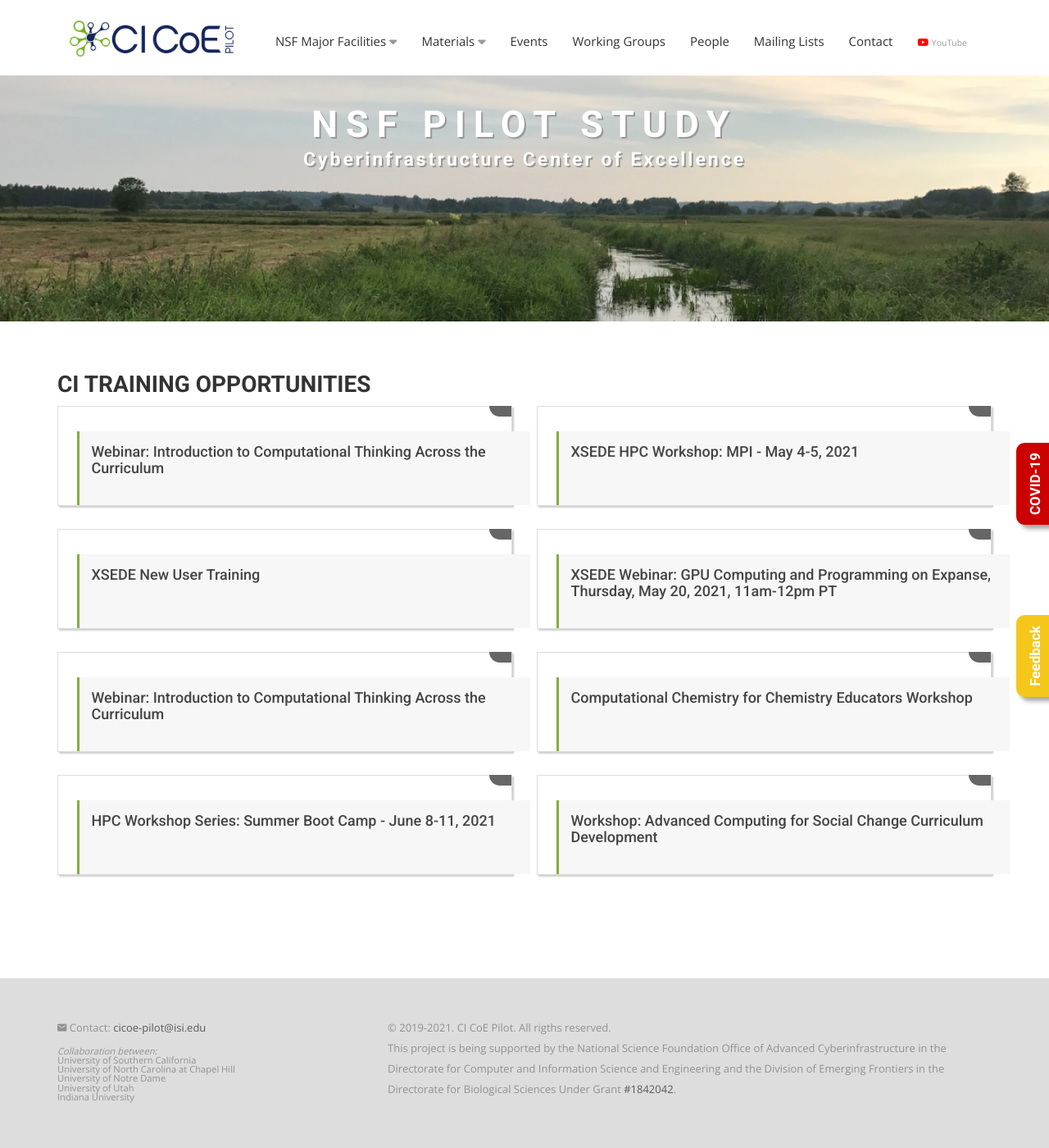
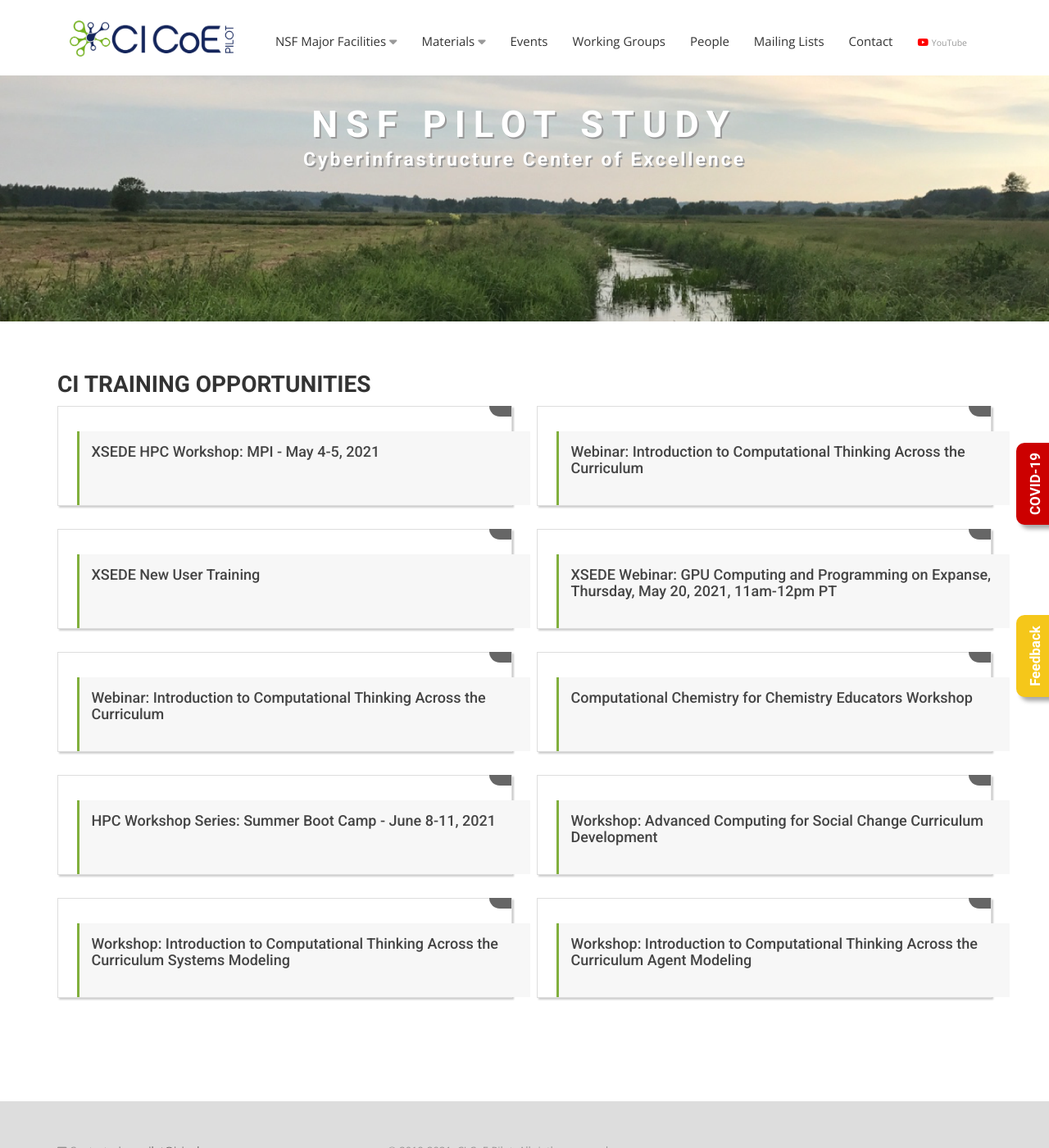
Before and after one commit to cicoe/cicoe.github.io, a Jekyll site: the page built from training_opportunities.html, in a window 1280 px wide and 1400 px high. Shown: the whole window at 82% size. Built offline with Jekyll 4.4.1, drawn with Linux system fonts in a browser that asks for light colours; nearby versions of some CDN libraries; some web fonts are replaced.

Commit message:
updated training events

```diff
--- a/_data/training_opportunities.yml
+++ b/_data/training_opportunities.yml
@@ -1,3 +1,10 @@
+- categroy: Workshop
+  end_date: May 05, 2021
+  source: XSEDE
+  start_date: May 04, 2021
+  time: ''
+  title: 'XSEDE HPC Workshop: MPI - May 4-5, 2021'
+  website: "https://www.xsede.org/web/xup/course-calendar/-/training-user/class/2336/session/3999/register"
 - categroy: Workshop
   end_date: May 04, 2021
   source: XSEDE
@@ -5,13 +12,6 @@
   time: ''
   title: 'Webinar: Introduction to Computational Thinking Across the Curriculum'
   website: "https://www.xsede.org/web/xup/course-calendar/-/training-user/class/2334/session/3996/register"
-- categroy: Workshop
-  end_date: May 05, 2021
-  source: XSEDE
-  start_date: May 04, 2021
-  time: ''
-  title: 'XSEDE HPC Workshop: MPI - May 4-5, 2021'
-  website: "https://www.xsede.org/web/xup/course-calendar/-/training-user/class/2336/session/3999/register"
 - categroy: Workshop
   end_date: May 05, 2021
   source: XSEDE
@@ -55,3 +55,19 @@
   time: ''
   title: 'Workshop: Advanced Computing for Social Change Curriculum Development'
   website: "https://www.xsede.org/web/xup/course-calendar/-/training-user/class/2335/session/3998/register"
+- categroy: Workshop
+  end_date: June 23, 2021
+  source: XSEDE
+  start_date: June 22, 2021
+  time: ''
+  title: 'Workshop: Introduction to Computational Thinking Across the Curriculum Systems
+    Modeling'
+  website: "Registration opens"
+- categroy: Workshop
+  end_date: June 30, 2021
+  source: XSEDE
+  start_date: June 29, 2021
+  time: ''
+  title: 'Workshop: Introduction to Computational Thinking Across the Curriculum Agent
+    Modeling'
+  website: "Registration opens"
```
